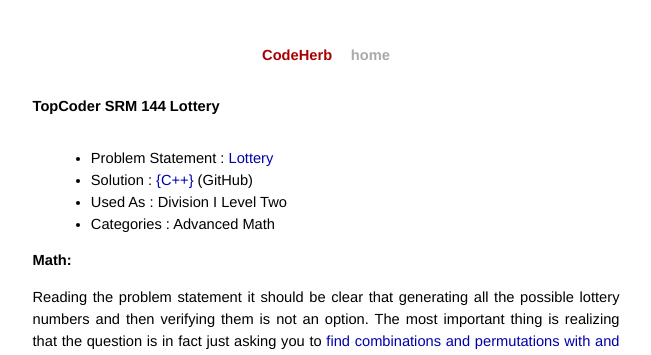
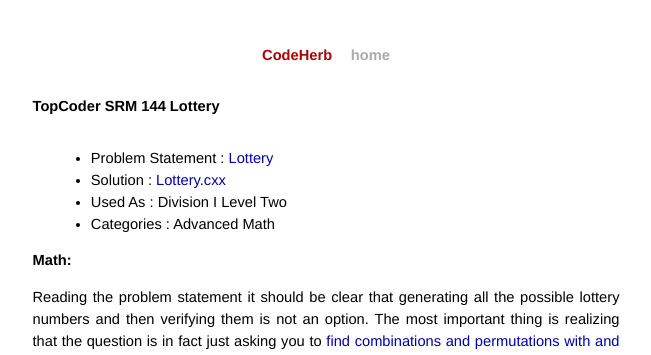
Before and after one commit to anisaraf/anisaraf.github.com, a Jekyll site: the page built from _posts/2010-09-22-Lottery.html, in a window 1280 px wide. Shown: the top 355 px of the page, without its empty margins (314-965 px from the left). Built offline with Jekyll 4.4.1, drawn with Linux system fonts in a browser that asks for light colours; Markdown is read by kramdown in place of the engine named in the settings.

Commit message:
few layout fixes

```diff
--- a/_posts/2010-09-22-Lottery.html
+++ b/_posts/2010-09-22-Lottery.html
@@ -5,7 +5,7 @@
 <ul>
 <li id="sec-1">Problem Statement  : <a href="http://www.topcoder.com/stat?c=problem_statement&amp;amp;pm=1659&amp;amp;rd=4515">Lottery</a> <br/>
 </li>
-<li id="sec-2">Solution           : <a href="http://gist.github.com/592953">{C++}</a> (GitHub) <br/>
+<li id="sec-2">Solution           : <a href="http://gist.github.com/592953">Lottery.cxx</a> <br/>
 </li>
 <li id="sec-3">Used As            : Division I Level Two <br/>
 </li>
--- a/org/_posts/2010-09-22-Lottery.org
+++ b/org/_posts/2010-09-22-Lottery.org
@@ -12,7 +12,7 @@
 ---
 #+END_HTML
 *** Problem Statement  : [[http://www.topcoder.com/stat?c%3Dproblem_statement&amp%3Bpm%3D1659&amp%3Brd%3D4515][Lottery]]
-*** Solution           : [[http://gist.github.com/592953][{C++}]] (GitHub)
+*** Solution           : [[http://gist.github.com/592953][Lottery.cxx]]
 *** Used As            : Division I Level Two
 *** Categories         : Advanced Math
 
```
Also changed, not shown: _posts/2010-10-02-Penlift.html (+6 -6 lines), org/_posts/2010-10-02-Penlift.org (+5 -5 lines).
